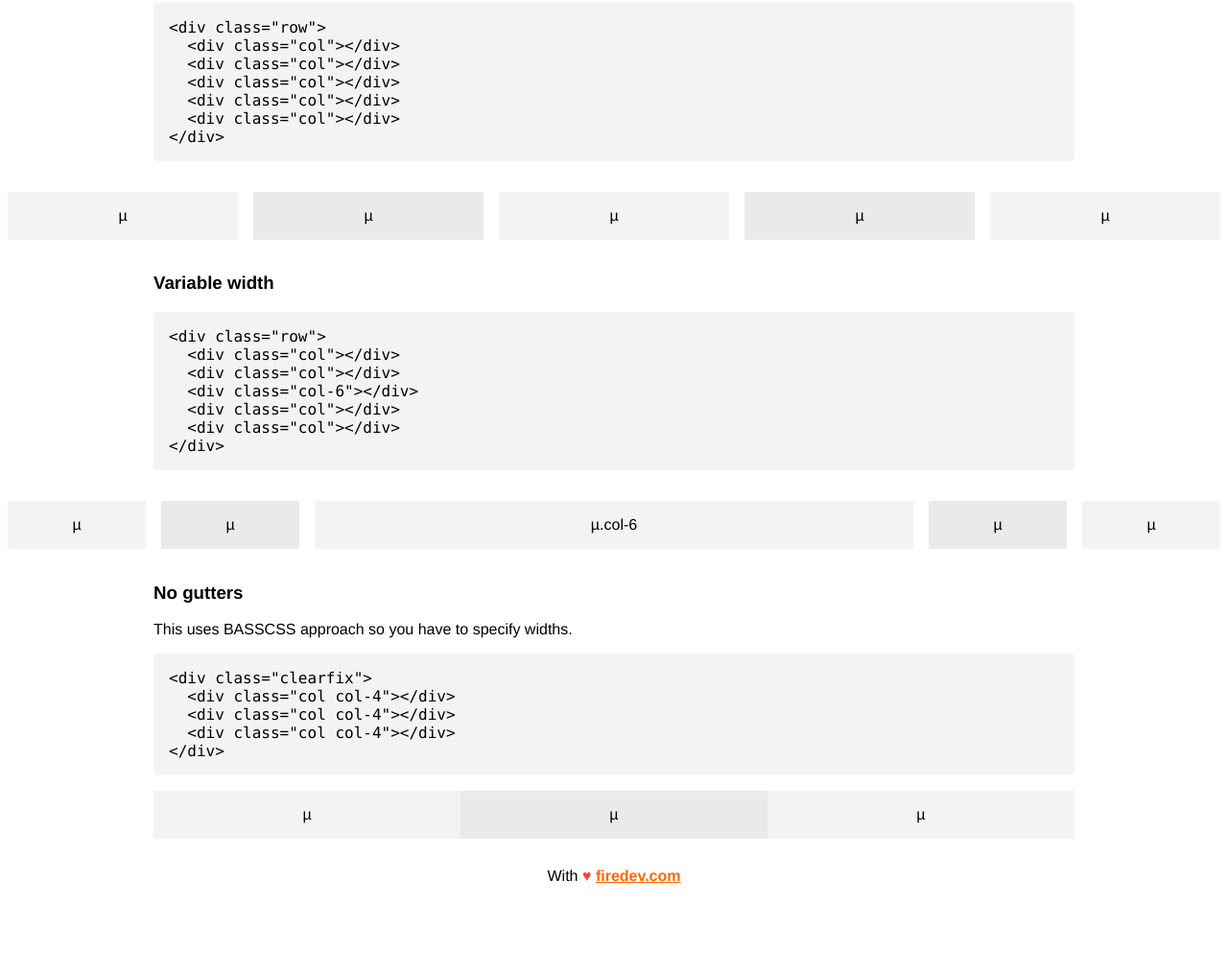
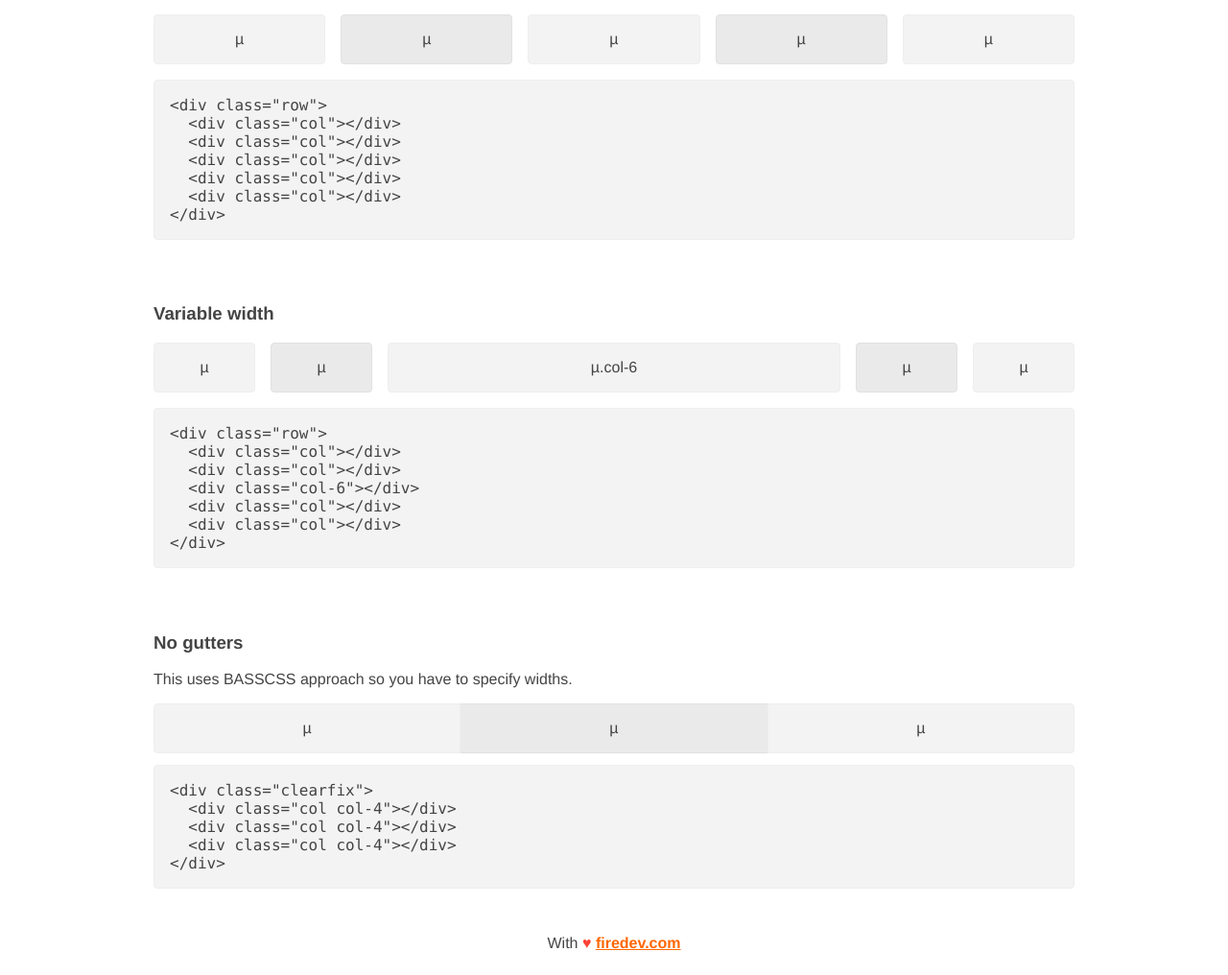
Before and after one commit to firedev/nanogrid, a website: page index.html in a window 1280 px wide. Shown: the part 1150-2166 px from the top of the page at 96% size. Before the commit the page ends 2096 px from the top, so only its background shows below. Drawn offline with Linux system fonts and the light colour scheme.

Commit message:
nicer index

```diff
--- a/index.html
+++ b/index.html
@@ -7,6 +7,18 @@
   <style>
     * {
       font-family: "Helvetica Neue", Helvetica, sans-serif;
+      color: #444;
+    }
+    a {
+      font-weight: bold;
+      color: #ff6600
+    }
+    pre {
+      font-family: "Source Code Pro", Consolas, monospace;
+      background: #f3f3f3;
+      padding: 1rem;
+      border-radius: 0.25rem;
+      border: 1px solid #eee;
     }
     .col {
       text-align: center;
@@ -17,24 +29,30 @@
     .col>div {
       padding: 1em;
       background: #eaeaea;
+      border-radius: 0.25rem;
+      border: 1px solid #e1e1e1;
     }
     .col:nth-child(odd)>div {
       background: #f3f3f3;
+      border: 1px solid #eee;
+    }
+    .col .r0 {
+      border-radius: 0;
+      border-left: 0;
+      border-right: 0;
+    }
+    .col .rr0 {
+      border-top-right-radius: 0;
+      border-bottom-right-radius: 0;
+    }
+    .col .rl0 {
+      border-top-left-radius: 0;
+      border-bottom-left-radius: 0;
     }
     .container {
       padding: 1em;
       max-width: 60em;
       margin: 0 auto;
-    }
-    pre {
-      font-family: "Source Code Pro", Consolas, monospace;
-      background: #f3f3f3;
-      border-radius: 0.25rem;
-      padding: 1rem;
-    }
-    a {
-      font-weight: bold;
-      color: #FF6600
     }
   </style>
   <link rel="stylesheet" href="nanogrid.css">
@@ -45,7 +63,8 @@
     <h1><a href="http://github.com/firedev/nanogrid">nanogrid</a></h1>
     <h2>Lightweight liquid responsive SASS/CSS grid with gutters</h2>
     <p>
-      Inspired by Ungrid and BASSCSS I have decided to combine the power of both... And add gutters.
+      Inspired by Ungrid and BASSCSS I have decided to combine the power of both... And
+      add gutters.
     </p>
   </div>
   <div class="container">
@@ -76,15 +95,6 @@ $nanogrid-breakpoint: 30rem !default</pre>
   <div class="container">
     <h2>Examples</h2>
     <h3>Equal width</h3>
-    <pre>
-&lt;div class="row"&gt;
-  &lt;div class="col"&gt;&lt;/div&gt;
-  &lt;div class="col"&gt;&lt;/div&gt;
-  &lt;div class="col"&gt;&lt;/div&gt;
-  &lt;div class="col"&gt;&lt;/div&gt;
-  &lt;div class="col"&gt;&lt;/div&gt;
-&lt;/div&gt;</pre>
-  </div>
     <div class="row">
       <div class="col">
         <div>µ</div>
@@ -102,18 +112,18 @@ $nanogrid-breakpoint: 30rem !default</pre>
         <div>µ</div>
       </div>
     </div>
-
-  <div class="container">
-    <h3>Variable width</h3>
     <pre>
 &lt;div class="row"&gt;
   &lt;div class="col"&gt;&lt;/div&gt;
   &lt;div class="col"&gt;&lt;/div&gt;
-  &lt;div class="col-6"&gt;&lt;/div&gt;
+  &lt;div class="col"&gt;&lt;/div&gt;
   &lt;div class="col"&gt;&lt;/div&gt;
   &lt;div class="col"&gt;&lt;/div&gt;
 &lt;/div&gt;</pre>
   </div>
+
+  <div class="container">
+    <h3>Variable width</h3>
     <div class="row">
       <div class="col">
         <div>µ</div>
@@ -131,10 +141,30 @@ $nanogrid-breakpoint: 30rem !default</pre>
         <div>µ</div>
       </div>
     </div>
+    <pre>
+&lt;div class="row"&gt;
+  &lt;div class="col"&gt;&lt;/div&gt;
+  &lt;div class="col"&gt;&lt;/div&gt;
+  &lt;div class="col-6"&gt;&lt;/div&gt;
+  &lt;div class="col"&gt;&lt;/div&gt;
+  &lt;div class="col"&gt;&lt;/div&gt;
+&lt;/div&gt;</pre>
+  </div>
 
   <div class="container">
     <h3>No gutters</h3>
     <p>This uses BASSCSS approach so you have to specify widths.</p>
+    <div class="clearfix">
+      <div class="col col-4">
+        <div class="rr0">µ</div>
+      </div>
+      <div class="col col-4">
+        <div class="r0">µ</div>
+      </div>
+      <div class="col col-4">
+        <div class="rl0">µ</div>
+      </div>
+    </div>
     <pre>
 &lt;div class="clearfix"&gt;
   &lt;div class="col col-4"&gt;&lt;/div&gt;
@@ -142,17 +172,6 @@ $nanogrid-breakpoint: 30rem !default</pre>
   &lt;div class="col col-4"&gt;&lt;/div&gt;
 &lt;/div&gt;</pre>
 
-    <div class="clearfix">
-      <div class="col col-4">
-        <div>µ</div>
-      </div>
-      <div class="col col-4">
-        <div>µ</div>
-      </div>
-      <div class="col col-4">
-        <div>µ</div>
-      </div>
-    </div>
   </div>
 
   <div class="container">
@@ -163,4 +182,5 @@ $nanogrid-breakpoint: 30rem !default</pre>
     </center>
   </div>
 </body>
+
 </html>
```
Lines whose indentation alone changed are shown as unchanged.
